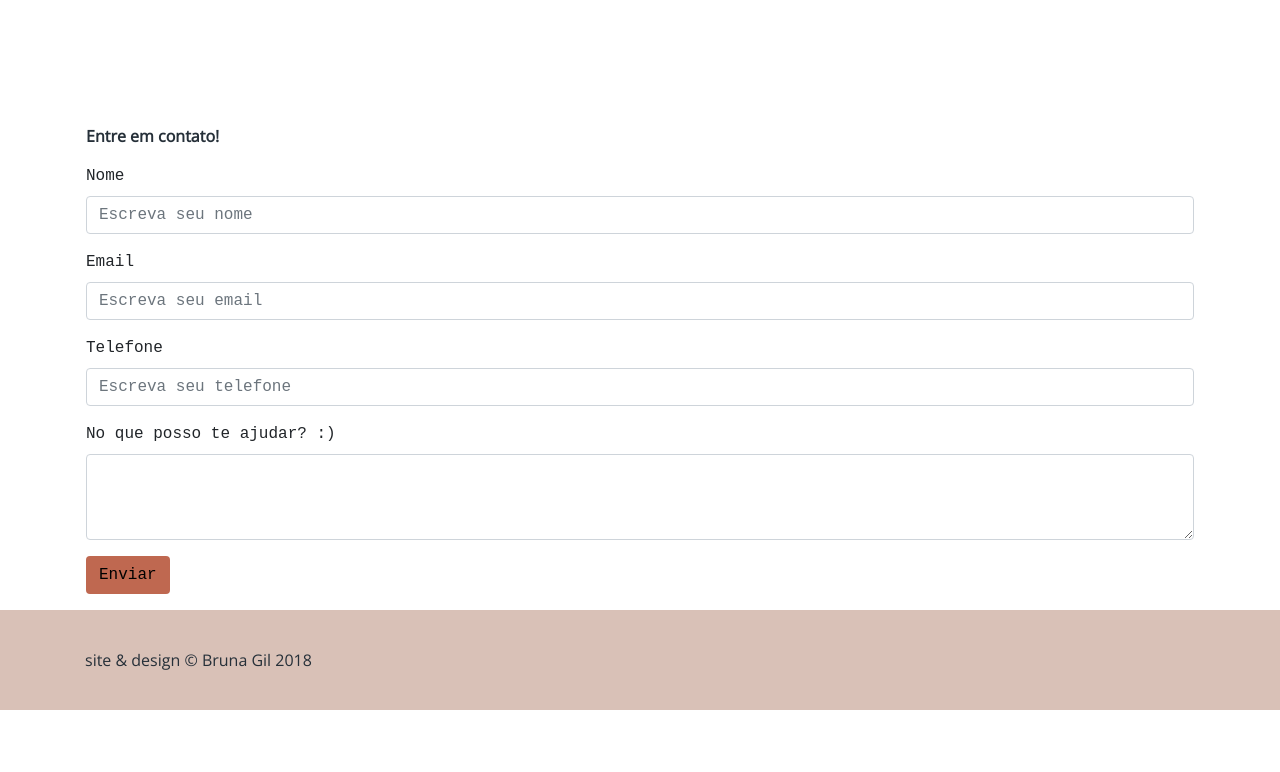
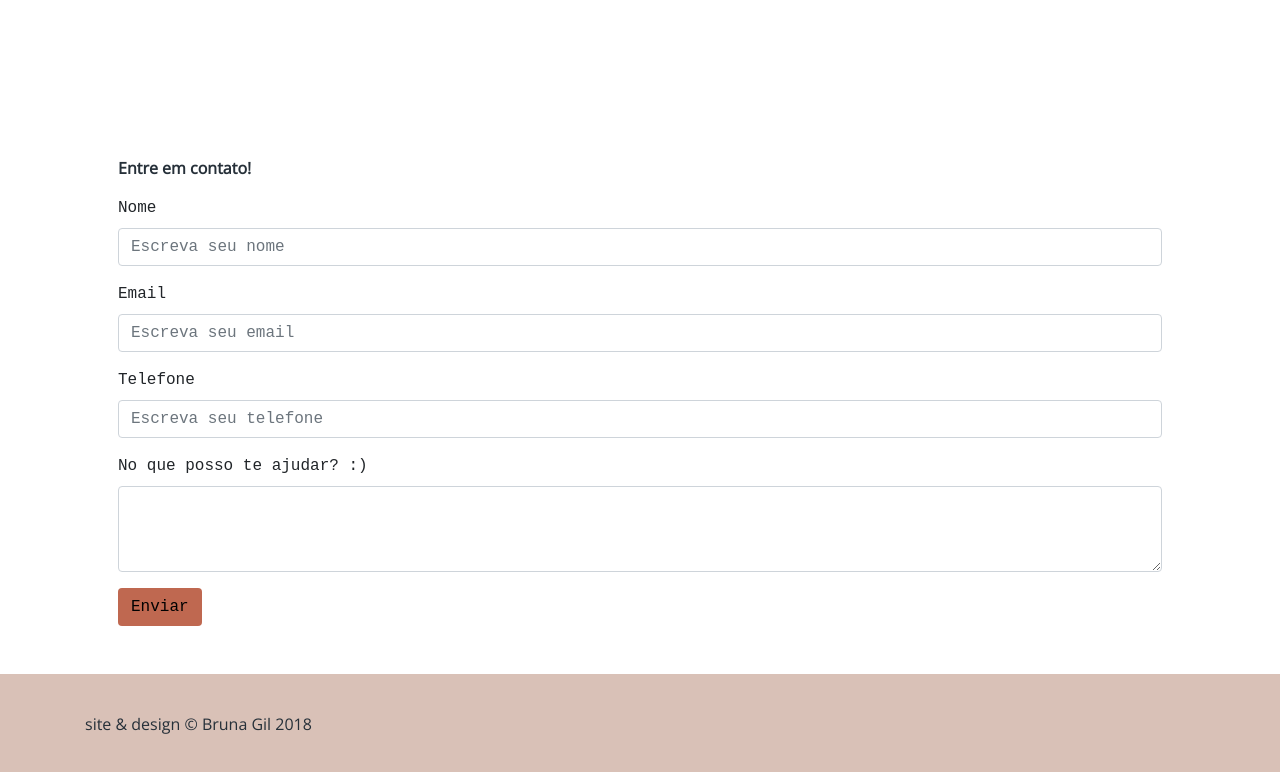
Before and after one commit to brunagil/old-brunagil-portfolio, a website: page index.html in a window 1280 px wide. Shown: the part 2604-3376 px from the top of the page. Before the commit the page ends 3314 px from the top, so only its background shows below. Drawn offline with nearby package versions, Linux system fonts and the light colour scheme; a web font is replaced by a local one.

Commit message:
update css style - form margin

```diff
--- a/css/style.css
+++ b/css/style.css
@@ -157,6 +157,8 @@ a:hover {
   padding: 10px;
   margin: 100px 0;
 }
+
+/* ERROR */
 span.error {
   font-size: 12.5px;
   font-weight: bold;
--- a/index.html
+++ b/index.html
@@ -260,7 +260,7 @@
   <!-- CONTACT // FORM  -->
   <section class="form-and-projects" id="contact">
     <div class="contact">
-      <div class="container p-3">
+      <div class="container p-5">
         <p class="title-section">Entre em contato!</p>
         <form class="formulario" name="contact" netlify>
           <div class="form-group">
```
